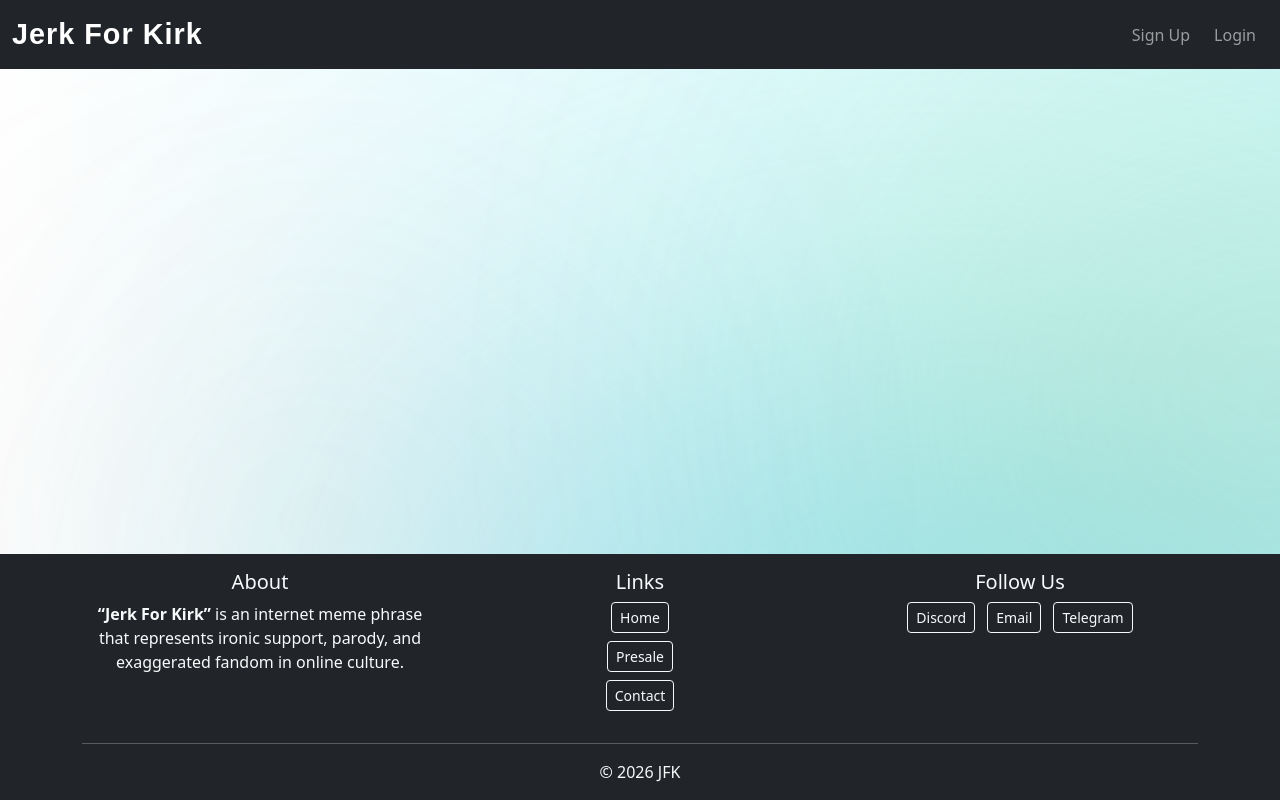
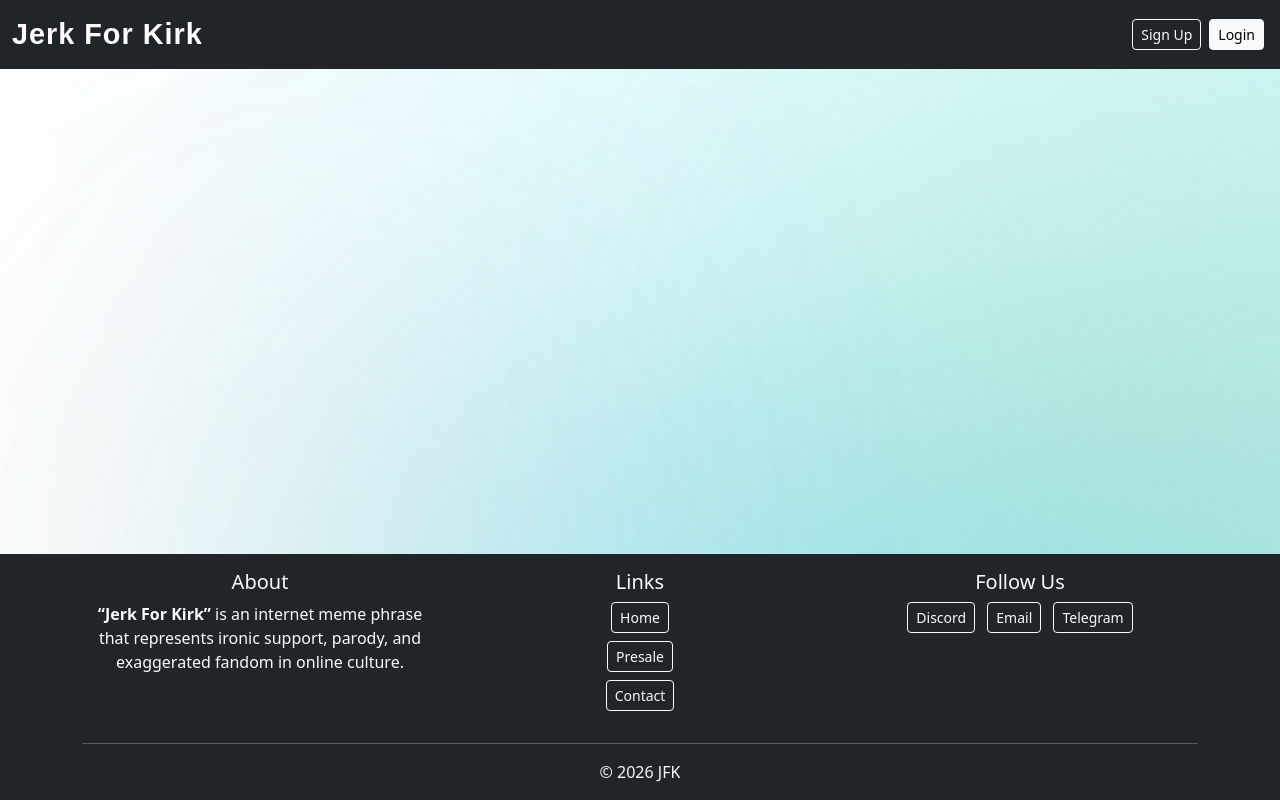
Before and after one commit to Musekiru/mining, a Django app: page /base/ in a window 1280 px wide. Run offline with Django 5.2, Linux system fonts and the light colour scheme; some libraries are stand-ins or nearby versions.

Commit message:
login button

```diff
--- a/koin/templates/koin/base.html
+++ b/koin/templates/koin/base.html
@@ -27,17 +27,17 @@
                     </li>
 
                     <li class="nav-item">
-                        <a class="nav-link btn btn-outline-light btn-sm mx-1" href="{% url 'logout' %}">Logout</a>
+                        <a class="btn btn-outline-light btn-sm mx-1" href="{% url 'logout' %}">Logout</a>
                     </li>
 
                 {% else %}
                     <!-- Guest user -->
                     <li class="nav-item">
-                        <a class="nav-link btn btn-outline-light btn-sm mx-1" href="{% url 'register' %}">Sign Up</a>
+                        <a class="btn btn-outline-light btn-sm mx-1" href="{% url 'register' %}">Sign Up</a>
                     </li>
 
                     <li class="nav-item">
-                        <a class="nav-link btn btn-light btn-sm mx-1" href="{% url 'login' %}">Login</a>
+                        <a class="btn btn-light btn-sm mx-1" href="{% url 'login' %}">Login</a>
                     </li>
                 {% endif %}
 
@@ -162,6 +162,12 @@ body {
     padding: 75%;
 }
 
+/* Ensure button nav items display properly */
+.nav-item .btn {
+    display: inline-block;
+    vertical-align: middle;
+}
+
 </style>
 
 </body>
```
